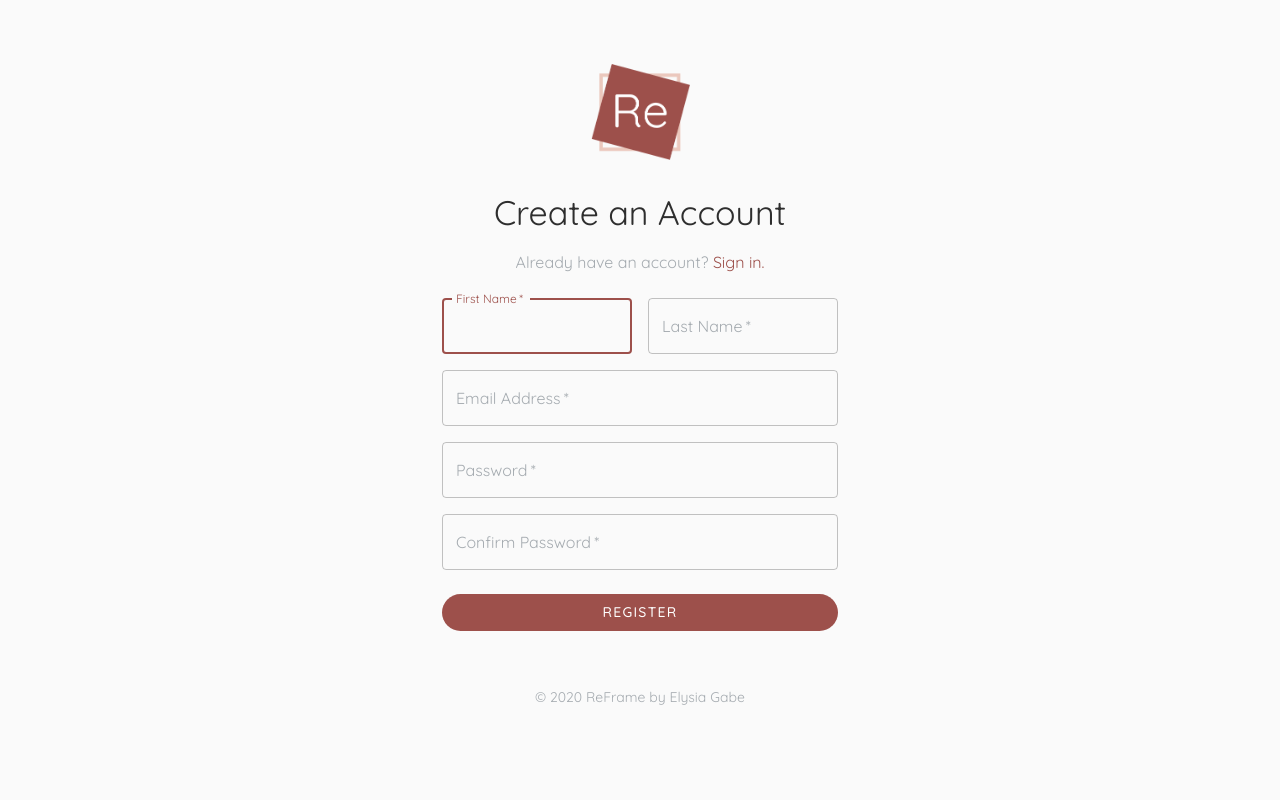
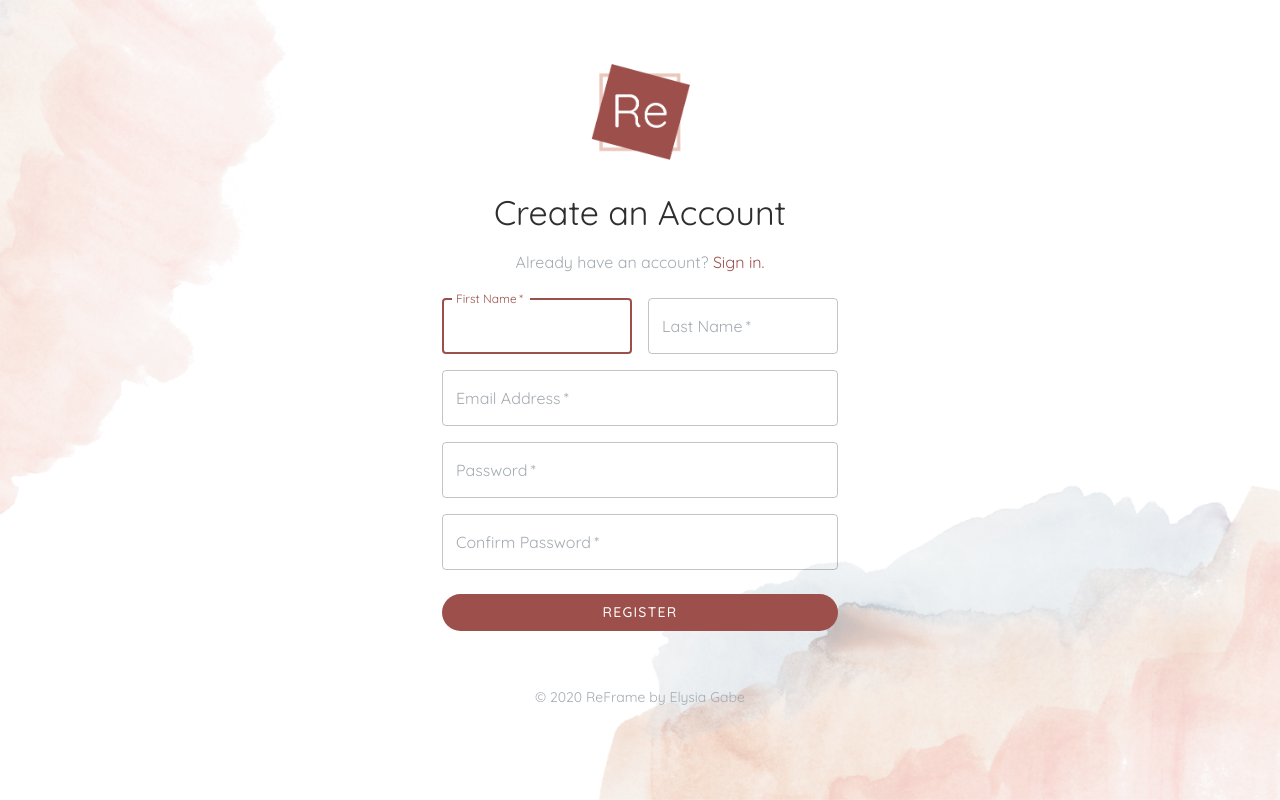
Before and after one commit to elysiagabe/reframe, a React (Create React App) app in the folder client/: page /signup in a window 1280 px wide. Built offline with nearby package versions, Linux system fonts and the light colour scheme.

Commit message:
Finishes styling Sign Up & Login forms

```diff
--- a/client/public/index.html
+++ b/client/public/index.html
@@ -3,7 +3,7 @@
 
 <head>
   <meta charset="utf-8" />
-  <link rel="icon" href="%PUBLIC_URL%/favicon.ico" />
+  <link rel="icon" href="%PUBLIC_URL%/reframe-favicon.png" />
   <link href="https://fonts.googleapis.com/css2?family=Quicksand:wght@300;400;500;600&display=swap" rel="stylesheet">
   <link rel="stylesheet" href="https://fonts.googleapis.com/css?family=Roboto:300,400,500,700&display=swap" />
   <meta name="viewport" content="minimum-scale=1, initial-scale=1, width=device-width" />
--- a/client/src/App.tsx
+++ b/client/src/App.tsx
@@ -1,17 +1,47 @@
 import React from 'react';
-import { BrowserRouter as Router, Route, Switch } from 'react-router-dom';
+import { Route, Switch, useLocation } from 'react-router-dom';
+
+import Background from './assets/reframe_background.png';
+
+import { makeStyles } from '@material-ui/core/styles';
 
 // Components
 import Login from './components/Login';
 import SignUp from './components/SignUp';
 import Footer from './components/Footer';
 
+const useStyles = makeStyles((theme) => ({
+  noBackgroundImg: {
+    backgroundColor: '#FFF',
+  },
+  backgroundImg: {
+    marginTop: 'none',
+    paddingTop: 'none',
+    height: '100vh',
+    width: '100%',
+    backgroundImage: `url(${Background})`,
+    backgroundSize: 'cover',
+    backgroundPosition: 'center',
+    backgroundAttachment: 'fixed',
+  },
 
+}));
 
 function App() {
+  const classes = useStyles();
+
+  const location = useLocation();
+
+  let backgroundImg;
+  if (location.pathname === '/login' || location.pathname === '/signup') {
+    backgroundImg = true;
+  } else {
+    backgroundImg = false;
+  }
+
   return (
-    <div>
-      <Router>
+    <div className={backgroundImg ? classes.backgroundImg : classes.noBackgroundImg}>
+
         <Switch>
           <Route path="/login">
             <Login />
@@ -22,7 +52,7 @@ function App() {
         </Switch>
 
         <Footer />
-      </Router>
+
     </div>
   );
 }
--- a/client/src/components/Footer.tsx
+++ b/client/src/components/Footer.tsx
@@ -5,7 +5,7 @@ import Box from '@material-ui/core/Box';
 const Footer = () => {
     return (
         <footer>
-            <Box mt={5}>
+            <Box pt={5}>
                 <Typography variant="body2" color="textSecondary" align="center">
                     &copy; {new Date().getFullYear()} ReFrame by Elysia Gabe
                 </Typography>
--- a/client/src/components/SignUp.tsx
+++ b/client/src/components/SignUp.tsx
@@ -14,7 +14,7 @@ import Container from '@material-ui/core/Container';
 
 export const useStyles = makeStyles((theme) => ({
     paper: {
-        marginTop: theme.spacing(8),
+        paddingTop: theme.spacing(8),
         display: 'flex',
         flexDirection: 'column',
         alignItems: 'center',
--- a/client/src/index.tsx
+++ b/client/src/index.tsx
@@ -6,6 +6,7 @@ import {
   InMemoryCache,
   NormalizedCacheObject
 } from '@apollo/client';
+import { BrowserRouter as Router } from 'react-router-dom';
 
 import CssBaseline from '@material-ui/core/CssBaseline';
 import { ThemeProvider } from '@material-ui/core/styles';
@@ -22,10 +23,12 @@ const client: ApolloClient<NormalizedCacheObject> = new ApolloClient({
 ReactDOM.render(
   // <React.StrictMode>
   <ApolloProvider client={client}>
-    <ThemeProvider theme={theme}>
-      <CssBaseline />
-      <App />
-    </ThemeProvider>
+    <Router>
+      <ThemeProvider theme={theme}>
+        <CssBaseline />
+        <App />
+      </ThemeProvider>
+    </Router>
   </ApolloProvider>,
   // </React.StrictMode>,
   document.getElementById('root')
```
Also changed, not shown: client/public/reframe-favicon.png (added).
